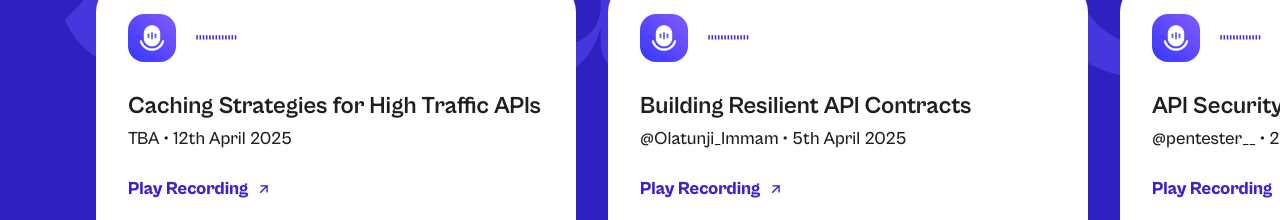
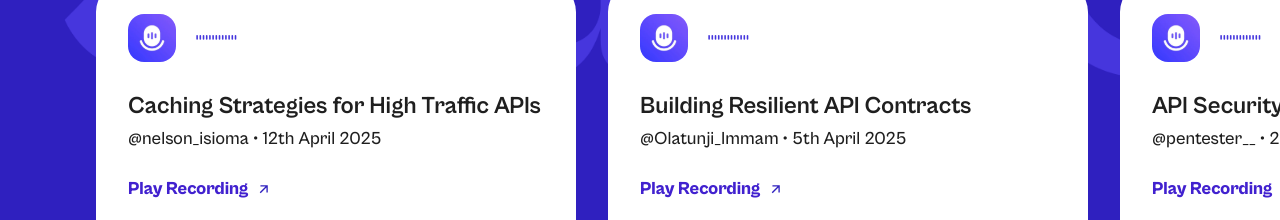
Before and after one commit to apiconf/landing-page, a React (Vite) app: page / in a window 1280 px wide. Shown: the part 2460-2680 px from the top of the page. Built offline with nearby package versions, Linux system fonts and the light colour scheme.

Commit message:
feat: add today's speaker

```diff
--- a/src/App.tsx
+++ b/src/App.tsx
@@ -15,7 +15,7 @@ const spaceItems: SpaceItem[] = [
   {
     key: 'Caching_Strategies_for_High_Traffic_APIs',
     title: 'Caching Strategies for High Traffic APIs',
-    subTitle: 'TBA • 12th April 2025',
+    subTitle: '@nelson_isioma • 12th April 2025',
     link: 'https://x.com/i/spaces/1mnxegneNBRGX',
   },
   {
```
